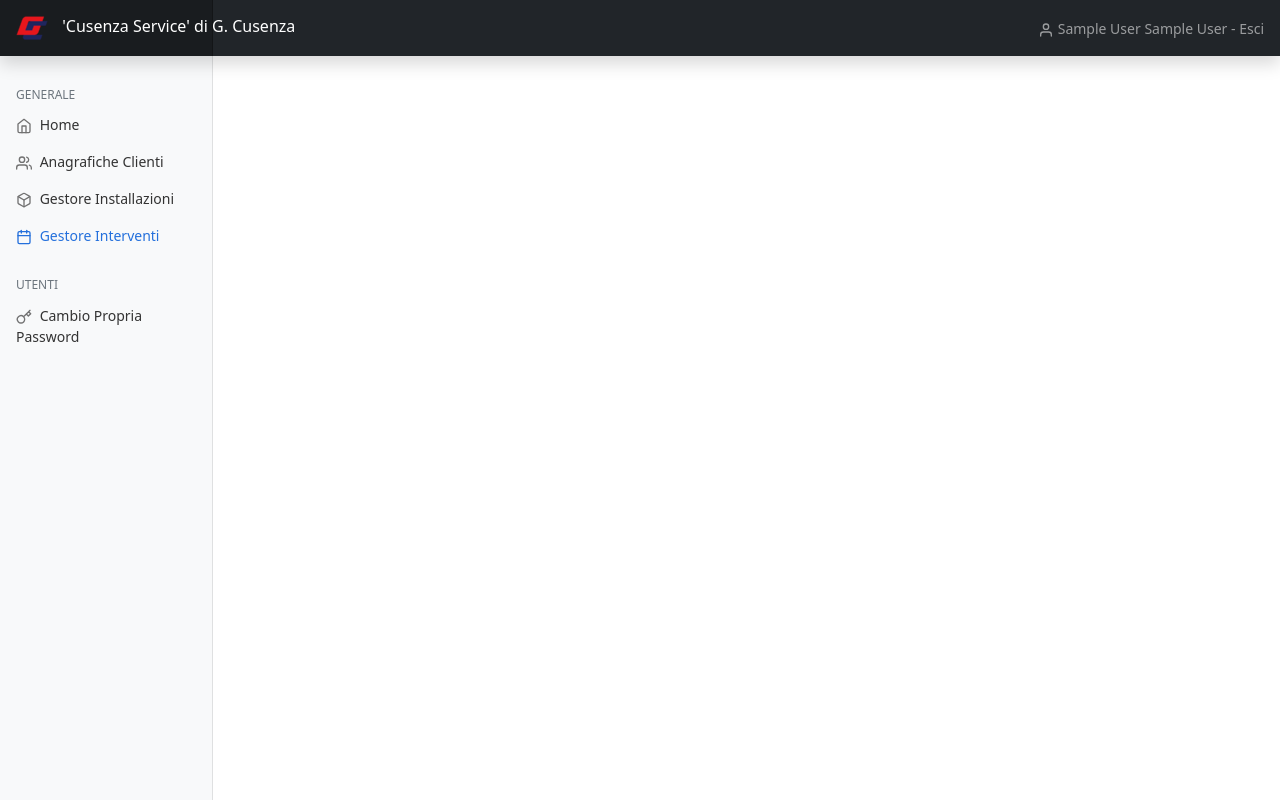
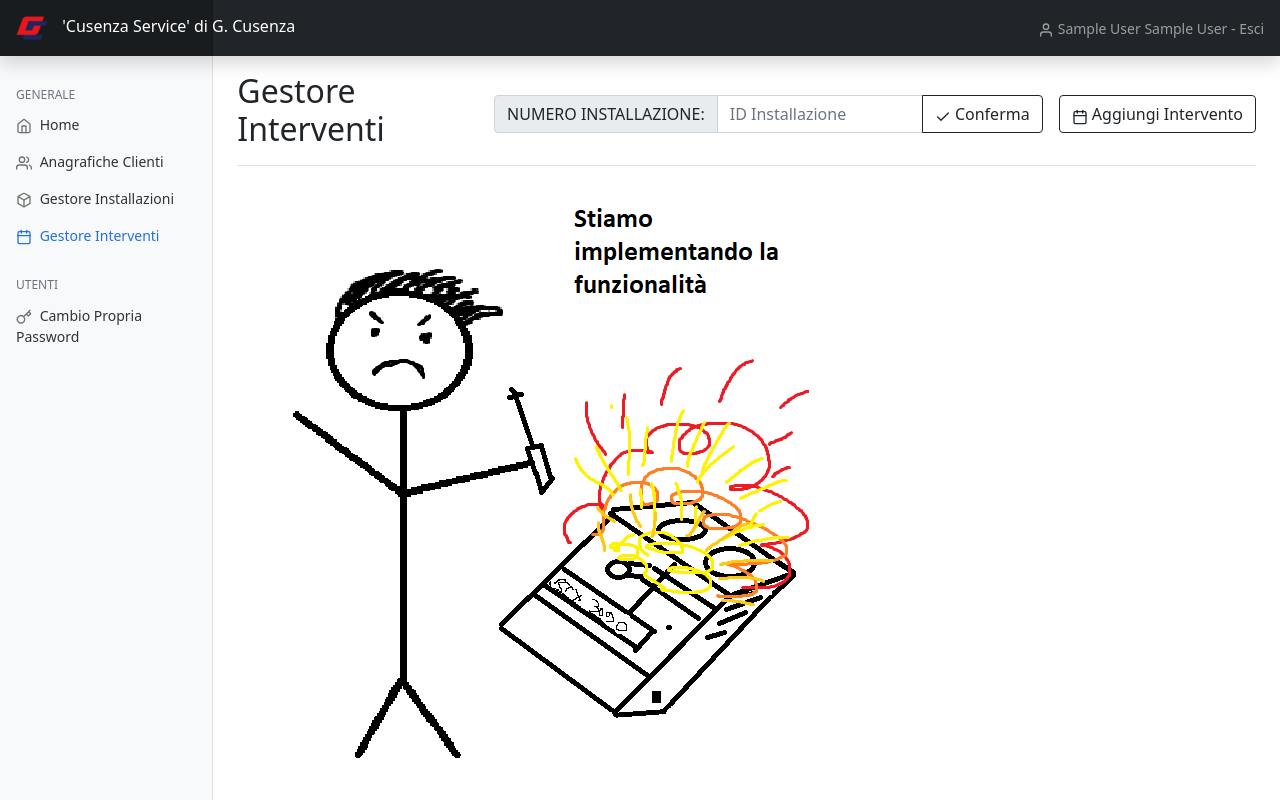
Before and after one commit to vittodevit/gipcat, a PHP site: page /interventions/ in a window 1280 px wide. Run offline with PHP 8.4, Linux system fonts and the light colour scheme; the visitor is signed in with stand-in values (Sample User, id 1); data that the repository does not hold is empty; some libraries are stand-ins or nearby versions.

Commit message:
wip screens

```diff
--- a/index.php
+++ b/index.php
@@ -37,5 +37,7 @@ openPage($pageid, $friendlyname, $level);
     </div>
 </div>
 
+<img class="mt-10" src="./static/img/workinprogress.png" alt="workinprogress">
+
 <?php
 closePage($level, $jsdeps);
--- a/interventions/index.php
+++ b/interventions/index.php
@@ -12,5 +12,37 @@ require_once '../lib/pagetools.php';
 openPage($pageid, $friendlyname, $level);
 ?>
 
+<div class="d-flex justify-content-between flex-wrap flex-md-nowrap align-items-center pt-3 pb-2 mb-3 border-bottom">
+    <h1 class='h2'>Gestore Interventi</h1>
+    <div class="btn-toolbar mb-2 mb-md-0">
+        <form action="" method="get">
+            <div class="row g-3">
+                <div class="col">
+                    <div class="input-group">
+                        <span class="input-group-text" id="basic-addon1">NUMERO INSTALLAZIONE:</span>
+                        <input type="number" class="form-control" name="idInstallation" placeholder="ID Installazione"
+                        <?php if (isset($_GET["idInstallation"]) && !empty($_GET["idInstallation"])) {
+                            echo 'value="' . $_GET["idInstallation"] . '"';
+                        } ?> aria-label="Ricerca">
+                        <button class="btn btn-outline-dark" type="submit">
+                            <span data-feather="check"></span>
+                            Conferma
+                        </button>
+                    </div>
+                </div>
+                <div class="col col-md-auto">
+                    <button type="button" class="btn btn-outline-dark"
+                    data-bs-toggle="modal" data-bs-target="#createInterventionModal" data-bs-cimIid="<?php echo $idInstallationGET ?>">
+                        <span data-feather="calendar"></span>
+                        Aggiungi Intervento
+                    </button>
+                </div>
+            </div>
+        </form>
+    </div>
+</div>
+
+<img class="mt-10" src="../static/img/workinprogress.png" alt="workinprogress">
+
 <?php
 closePage($level, $jsdeps);
```
Also changed, not shown: .github/workflows/deploy.yml (deleted), static/img/workinprogress.png (added).
